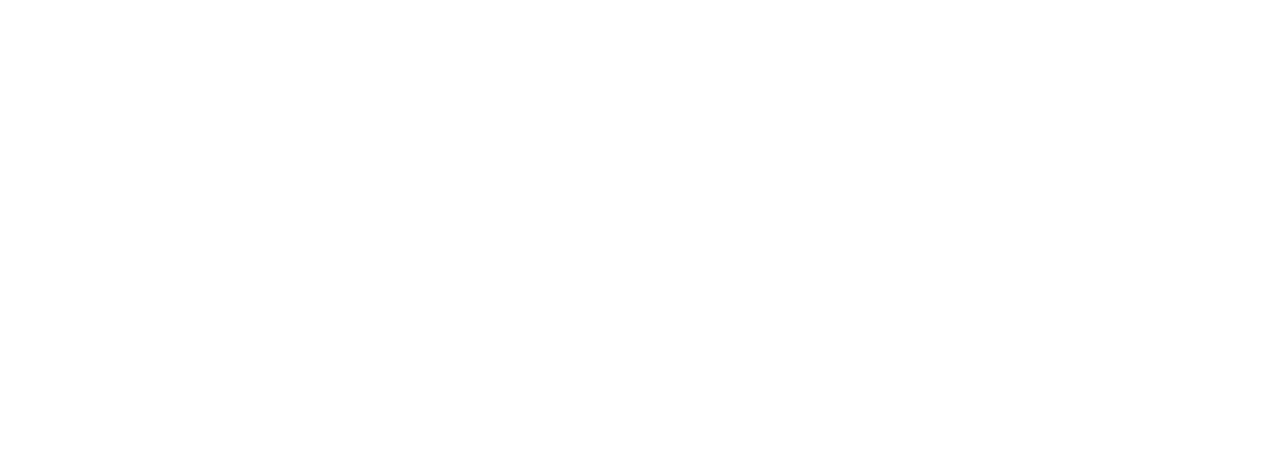
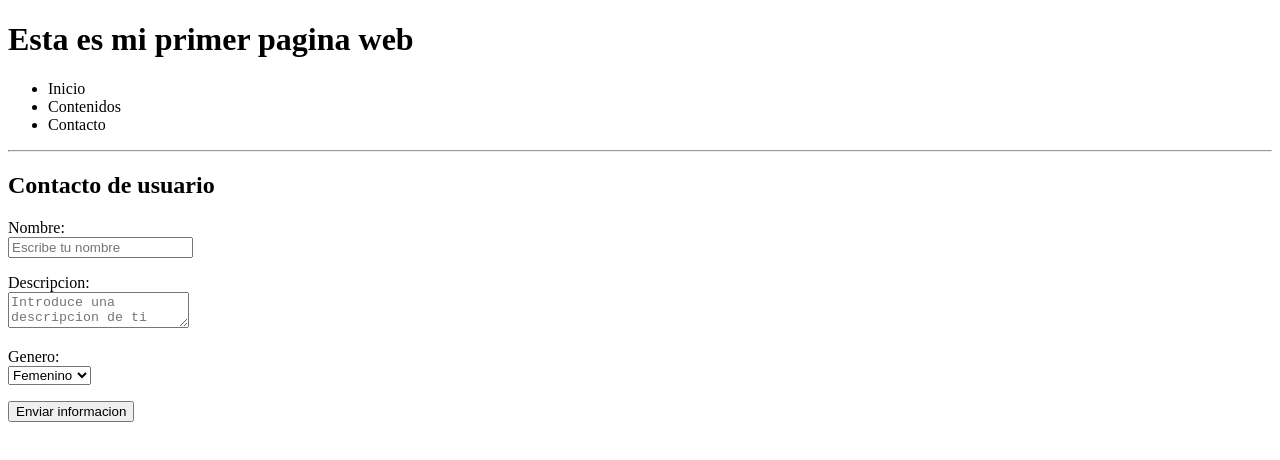
Before and after one commit to IsaacQH/First-HTML-page, a plain HTML site: page contacto.html in a window 1280 px wide. Drawn offline with Linux system fonts and the light colour scheme.

Commit message:
Campos de informacion en contenido.html

```diff
--- a/contacto.html
+++ b/contacto.html
@@ -4,10 +4,47 @@
 <html lang="es">
 
     <head>
-
+        <title>Primer pagina web: Contacto</title>
     </head>
 
     <body>
+ <!--Encabezado de titulo-->
+        <h1> Esta es mi primer pagina web</h1>
+
+        <!--Lista de links-->
+        <ul>                         <!-- Iniciar lista desordenara-->
+            <li>Inicio</li>          <!-- Link que nos lleva a Inicio-->
+            <li>Contenidos</li>      <!-- Link que nos lleva a Contenidos-->
+            <li>Contacto</li>        <!-- Link que nos lleva a Contacto-->
+        </ul>
+
+        <hr/>  <!-- Divisor de linea-->
+
+         <!--Encabezado de subtitulo-->
+        <h2>Contacto de usuario</h2>
+        <form>
+            <p>                      <!-- Campo para escribir nombre-->
+                <label for="nombre">Nombre: </label> <br/>
+                <input type="text" name="nombre" placeholder="Escribe tu nombre"/>
+            </p>
+
+            <p>                      <!-- Campo para poner una descripcion-->
+                <label for="descripcion">Descripcion: </label> <br/>
+                <textarea name="descripcion" placeholder="Introduce una descripcion de ti"></textarea>
+            </p>
+
+            <p>
+            <label for="select">Genero: </label> <br/>
+            <select name="select">   <!-- Campo para seleccionar entre las opciones-->
+                <option value="Femenino">Femenino</option> <br/>
+                <option value="Masculino">Masculino</option> <br/>
+                <option value="Sin definir">Sin definir</option> <br/>
+            </select>
+            </p>
+
+            <input type="submit" value="Enviar informacion">
+
+        </form>
 
     </body>
 
```
